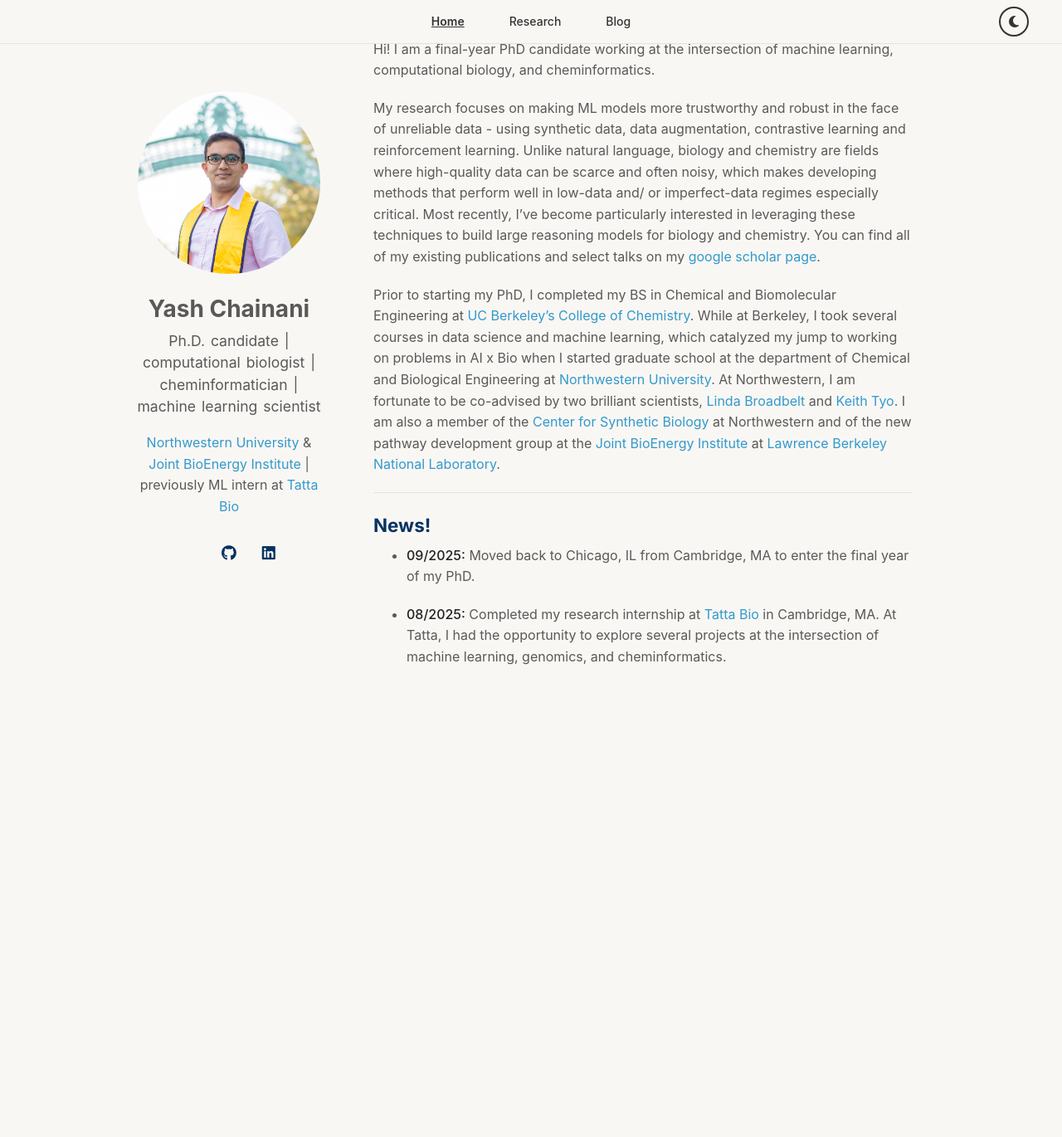
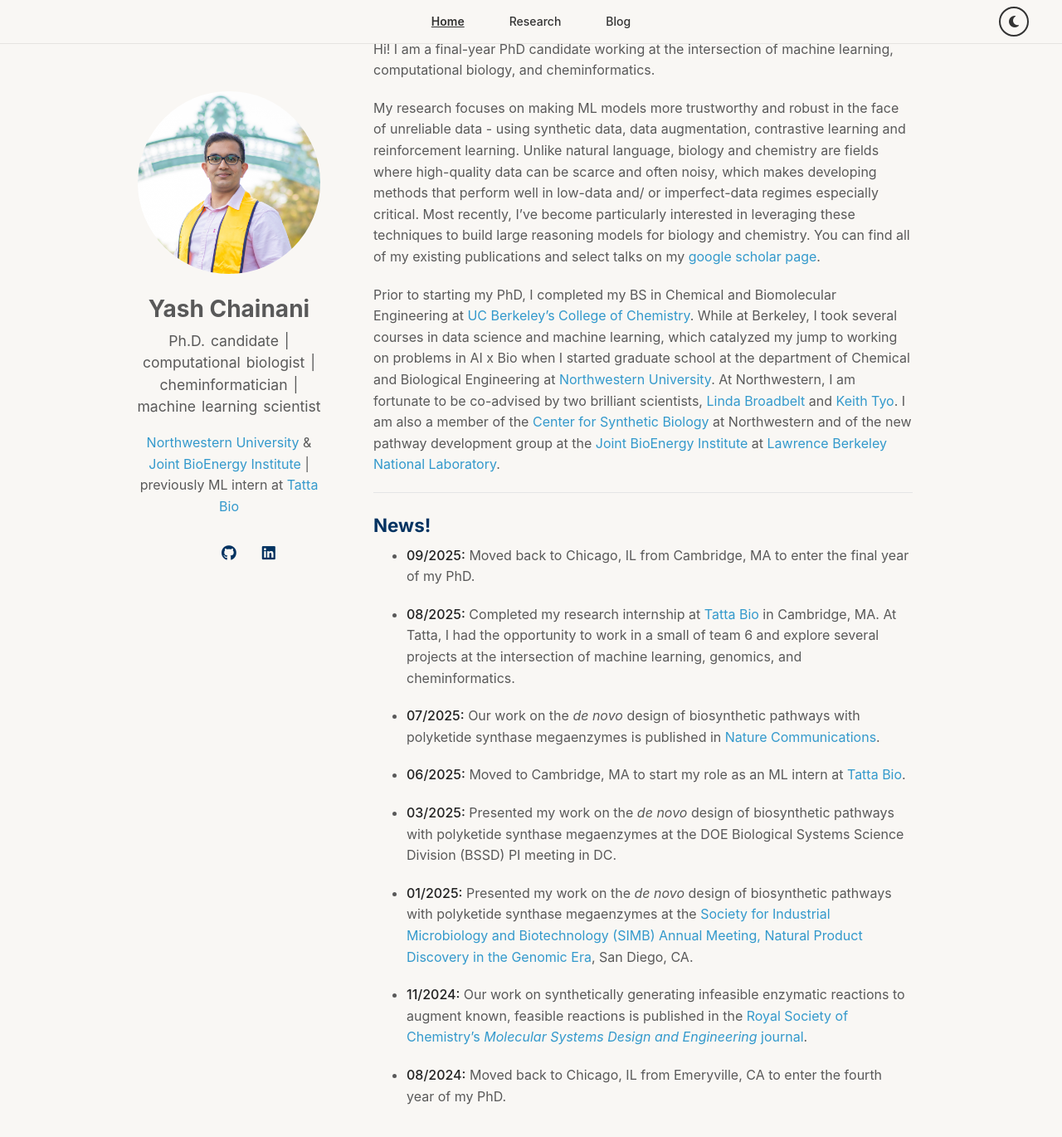
Before and after one commit to yashchainani21/yashchainani21.github.io, a Jekyll site: the page built from index.md, in a window 1280 px wide and 1400 px high, scrolled down 102 px. Shown: the top 1370 px of the window at 83% size. Built offline with Jekyll 4.4.1, drawn with Linux system fonts in a browser that asks for light colours; a style sheet for code colours, icons or effects is not loaded; our own code applies the rules of GitHub Pages for plain Markdown files; before the commit the page ends 972 px from its top, so only the background shows below that.

Commit message:
more hyperlinks and news

```diff
--- a/index.md
+++ b/index.md
@@ -16,4 +16,16 @@ Prior to starting my PhD, I completed my BS in Chemical and Biomolecular Enginee
 
 - **09/2025:** Moved back to Chicago, IL from Cambridge, MA to enter the final year of my PhD.
 
-- **08/2025:** Completed my research internship at [Tatta Bio](tatta.bio) in Cambridge, MA. At Tatta, I had the opportunity to explore several projects at the intersection of machine learning, genomics, and cheminformatics.
+- **08/2025:** Completed my research internship at [Tatta Bio](tatta.bio) in Cambridge, MA. At Tatta, I had the opportunity to work in a small of team 6 and explore several projects at the intersection of machine learning, genomics, and cheminformatics.
+
+- **07/2025:** Our work on the *de novo* design of biosynthetic pathways with polyketide synthase megaenzymes is published in [Nature Communications](https://www.nature.com/articles/s41467-025-61160-y).
+
+- **06/2025:** Moved to Cambridge, MA to start my role as an ML intern at [Tatta Bio](tatta.bio).
+
+- **03/2025:** Presented my work on the *de novo* design of biosynthetic pathways with polyketide synthase megaenzymes at the DOE Biological Systems Science Division (BSSD) PI meeting in DC.
+
+- **01/2025:** Presented my work on the *de novo* design of biosynthetic pathways with polyketide synthase megaenzymes at the [Society for Industrial Microbiology and Biotechnology (SIMB) Annual Meeting, Natural Product Discovery in the Genomic Era](https://www.simbhq.org/np/), San Diego, CA.
+
+- **11/2024:** Our work on synthetically generating infeasible enzymatic reactions to augment known, feasible reactions is published in the [Royal Society of Chemistry's *Molecular Systems Design and Engineering* journal](https://pubs.rsc.org/en/content/articlehtml/2024/me/d4me00118d).
+
+- **08/2024:** Moved back to Chicago, IL from Emeryville, CA to enter the fourth year of my PhD.
```
